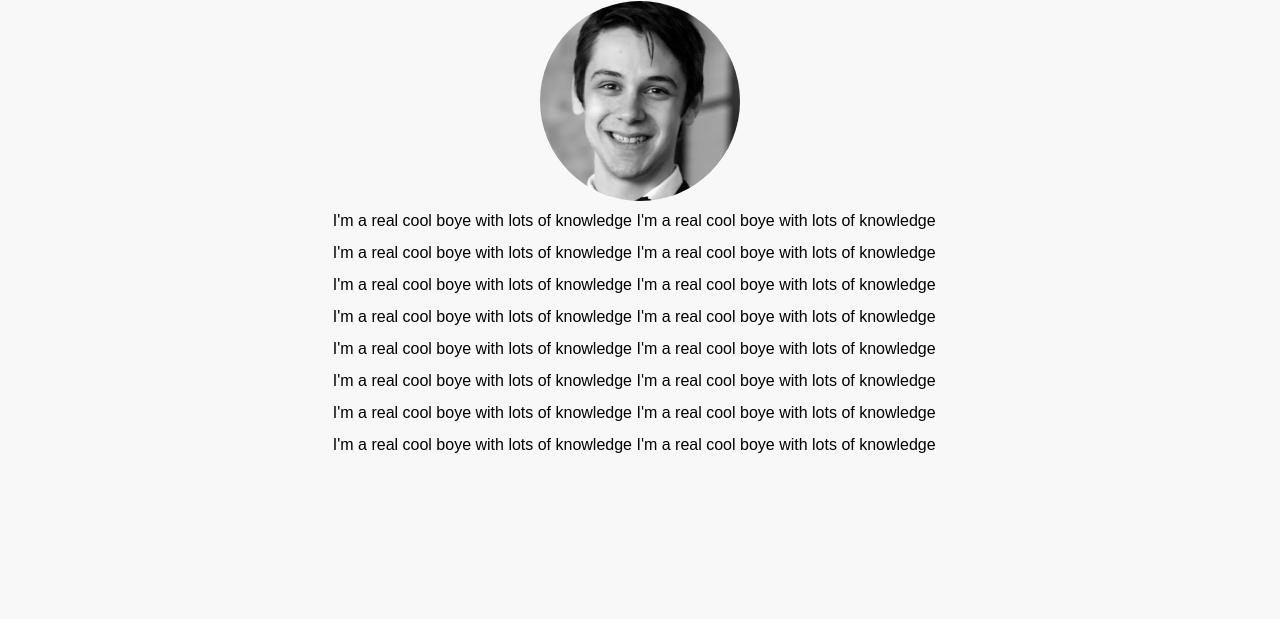
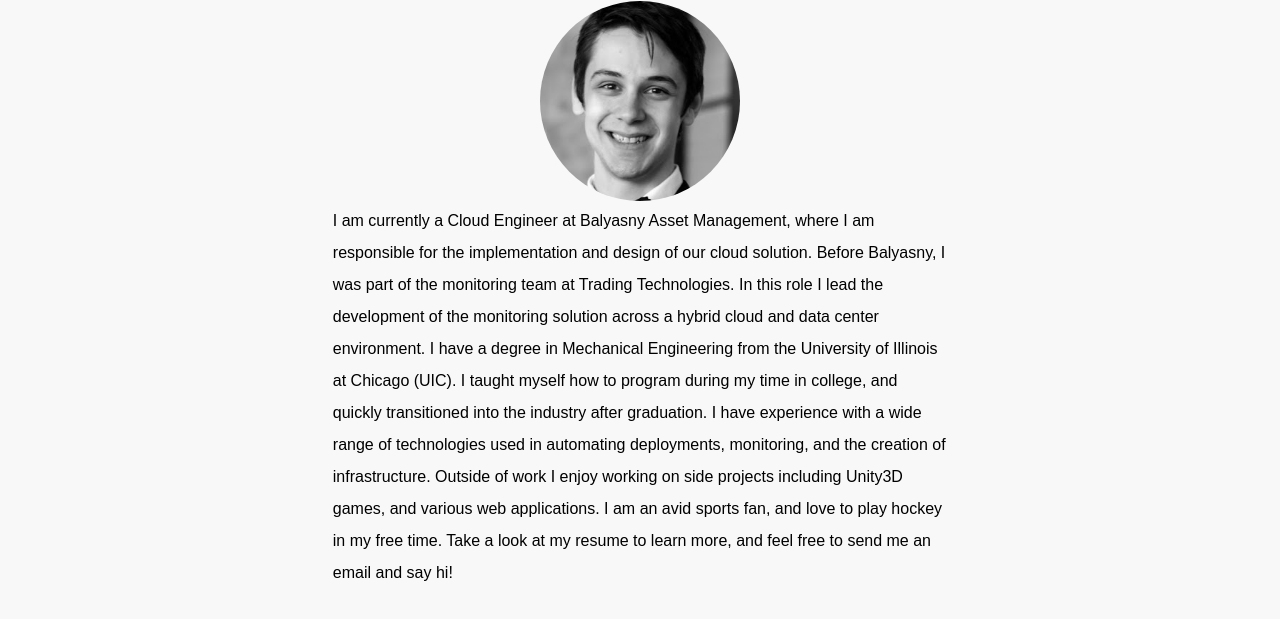
Before and after one commit to TomSan23/personal_website, a website: page src/about.html in a window 1280 px wide. Shown: the part 59-678 px from the top of the page. Drawn offline with nearby package versions, Linux system fonts and the light colour scheme; files that its build step writes are made by us from their sources.

Commit message:
deploy me please

```diff
--- a/TODO.txt
+++ b/TODO.txt
@@ -1,4 +1,3 @@
-minifiy all the things
 use CDN or maybe GCP's s3 whatever it's called
 package releases with different hashes for cache busting and also set expiry date
 html compressed delivery
--- a/src/about.html
+++ b/src/about.html
@@ -5,12 +5,14 @@
 {% block body %}
 <div class="flex flex-vertical">
   <img src="images/profile.jpg" id="avatar">
-  <p class="flex-item-50 double-spaced">I'm a real cool boye with lots of knowledge I'm a real cool boye with lots of knowledge I'm a real cool boye
-    with lots of knowledge I'm a real cool boye with lots of knowledge I'm a real cool boye with lots of knowledge
-    I'm a real cool boye with lots of knowledge I'm a real cool boye with lots of knowledge I'm a real cool boye
-    with lots of knowledge I'm a real cool boye with lots of knowledge I'm a real cool boye with lots of knowledge
-    I'm a real cool boye with lots of knowledge I'm a real cool boye with lots of knowledge I'm a real cool boye
-    with lots of knowledge I'm a real cool boye with lots of knowledge I'm a real cool boye with lots of knowledge
-    I'm a real cool boye with lots of knowledge</p>
+  <p class="flex-item-50 double-spaced">I am currently a Cloud Engineer at Balyasny Asset Management, where I am
+    responsible for the implementation and design of our cloud solution. Before Balyasny, I was part of the monitoring
+    team at Trading Technologies.  In this role I lead the development of the monitoring solution across a hybrid cloud
+    and data center environment. I have a degree in Mechanical Engineering from the University of Illinois at Chicago
+    (UIC). I taught myself how to program during my time in college, and quickly transitioned into the industry after
+    graduation. I have experience with a wide range of technologies used in automating deployments, monitoring, and the
+    creation of infrastructure. Outside of work I enjoy working on side projects including Unity3D games, and various
+    web applications. I am an avid sports fan, and love to play hockey in my free time. Take a look at my resume to
+    learn more, and feel free to send me an email and say hi!</p>
 </div>
 {% endblock %}
--- a/src/base.html
+++ b/src/base.html
@@ -5,10 +5,10 @@
   <meta name="viewport" content="width=device-width, initial-scale=1, shrink-to-fit=no">
   <link rel="icon" type="image/x-icon" href="images/favicon.ico">
   <link rel="stylesheet" href="css/base.css">
+  <title>{% block title %}{% endblock %}</title>
   {% block css %}{% endblock %}
 </head>
 <body>
-
 {% block navbar %}
 <nav id="navbar">
   <div class="navbar-left">
@@ -26,7 +26,6 @@
   </div>
 </nav>
 {% endblock %}
-
 {% block body %}{% endblock %}
 <script src="js/base.js"></script>
 {% block js %}{% endblock %}
```
Also changed, not shown: gulpfile.js (+3 -21 lines).
